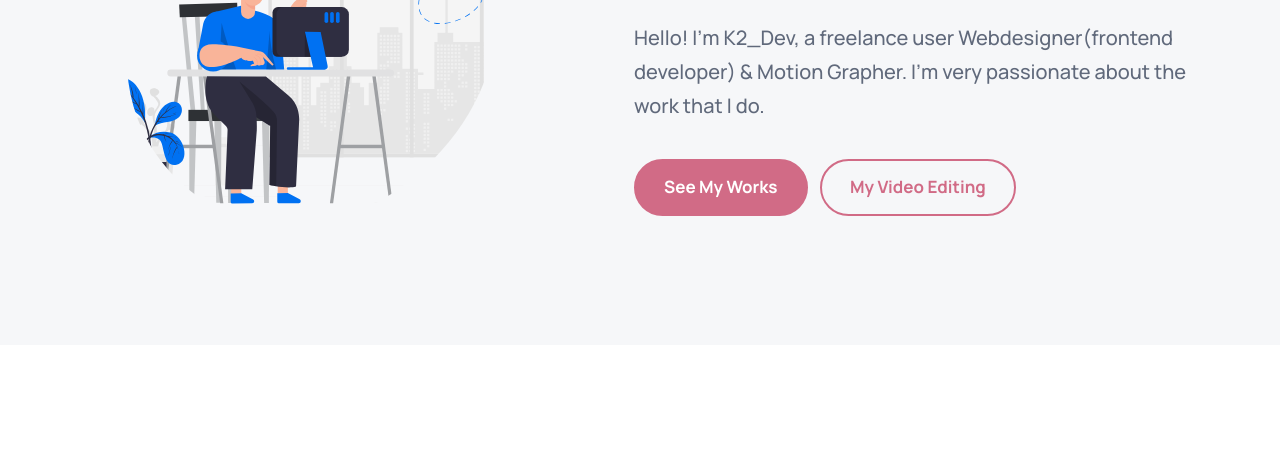
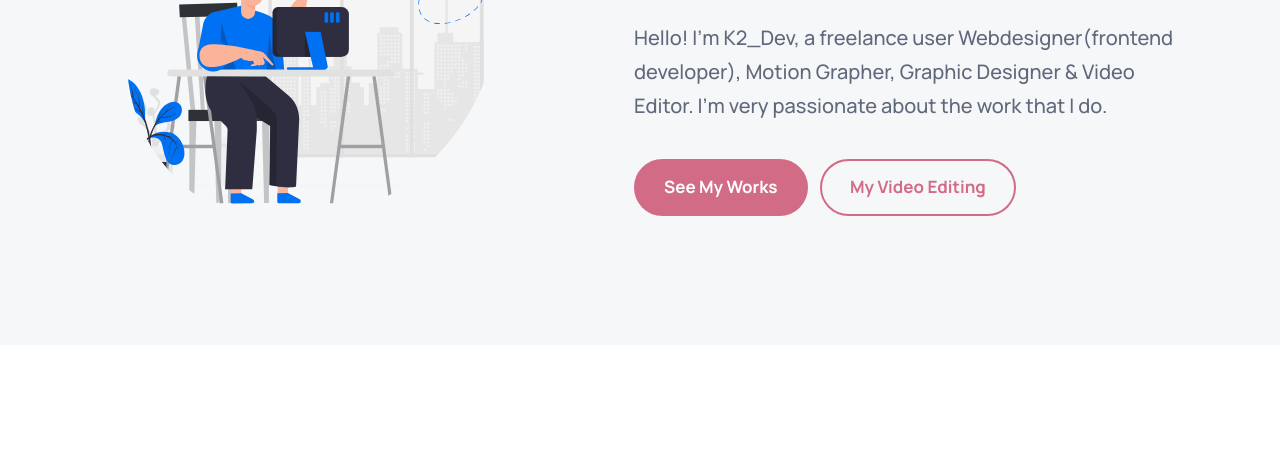
Before and after one commit to KimTang18/Jayant-Portfolio, a plain HTML site: page index.html in a window 1280 px wide. Shown: the part 328-790 px from the top of the page. Drawn offline with nearby package versions, Linux system fonts and the light colour scheme.

Commit message:
Update index.html

```diff
--- a/index.html
+++ b/index.html
@@ -149,7 +149,7 @@
             </h1>
 
             <p class="section-text" data-reveal="top" data-reveal-delay="0.75s">
-              Hello! I'm K2_Dev, a freelance user Webdesigner(frontend developer) & Motion Grapher. I’m very passionate
+              Hello! I'm K2_Dev, a freelance user Webdesigner(frontend developer), Motion Grapher, Graphic Designer & Video Editor. I’m very passionate
               about the work that I do.
             </p>
 
```
